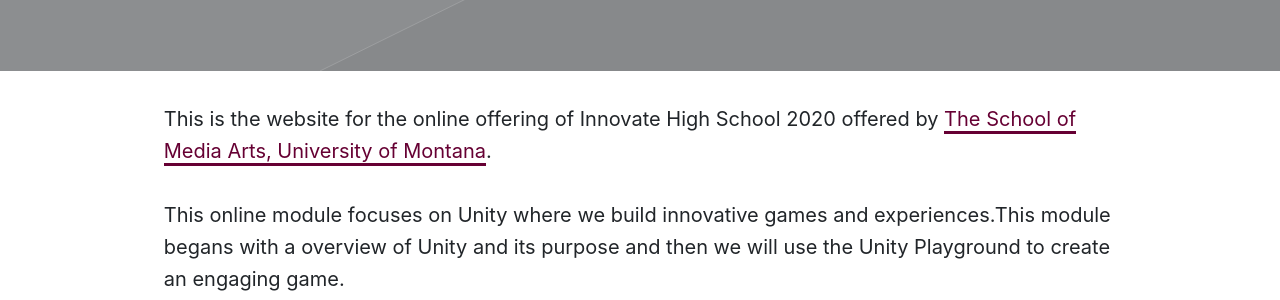
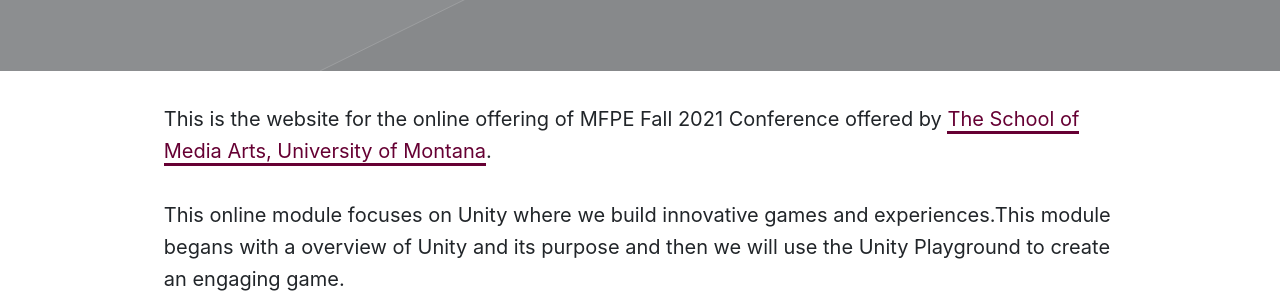
Before and after one commit to Montana-Media-Arts/MFPE-Fall2021, a Jekyll site: the page built from index.markdown, in a window 1280 px wide. Shown: the part 805-1105 px from the top of the page. Built offline with Jekyll 4.4.1, drawn with Linux system fonts in a browser that asks for light colours; nearby versions of some CDN libraries.

Commit message:
Update index.markdown

```diff
--- a/index.markdown
+++ b/index.markdown
@@ -4,7 +4,7 @@ published: true
 ---
 
 
-This is the website for the online offering of Innovate High School 2020 offered by [The School of Media Arts, University of Montana](http://www.umt.edu/mediaarts/).
+This is the website for the online offering of MFPE Fall 2021 Conference offered by [The School of Media Arts, University of Montana](http://www.umt.edu/mediaarts/).
 
 This online module focuses on Unity where we build innovative games and experiences.This module begans with a overview of Unity and its purpose and then we will use the Unity Playground to create an engaging game.
 
```
